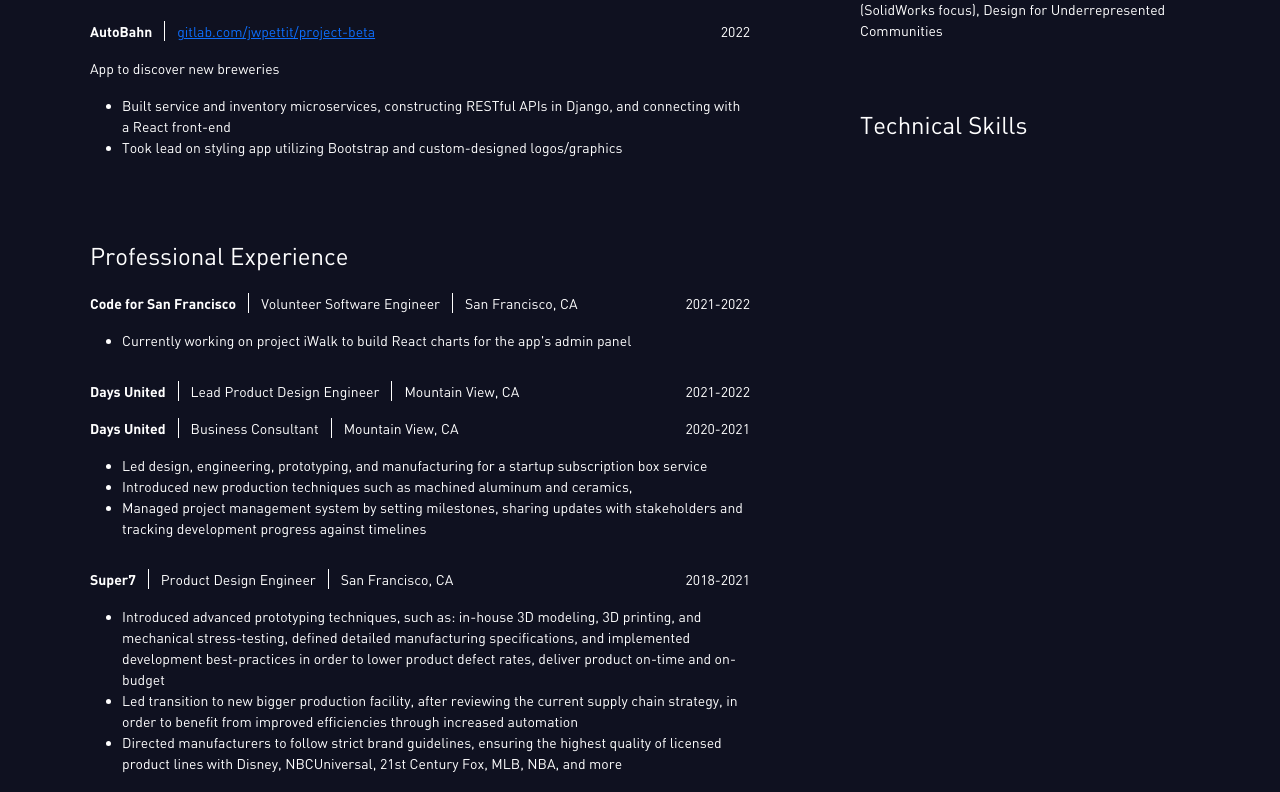
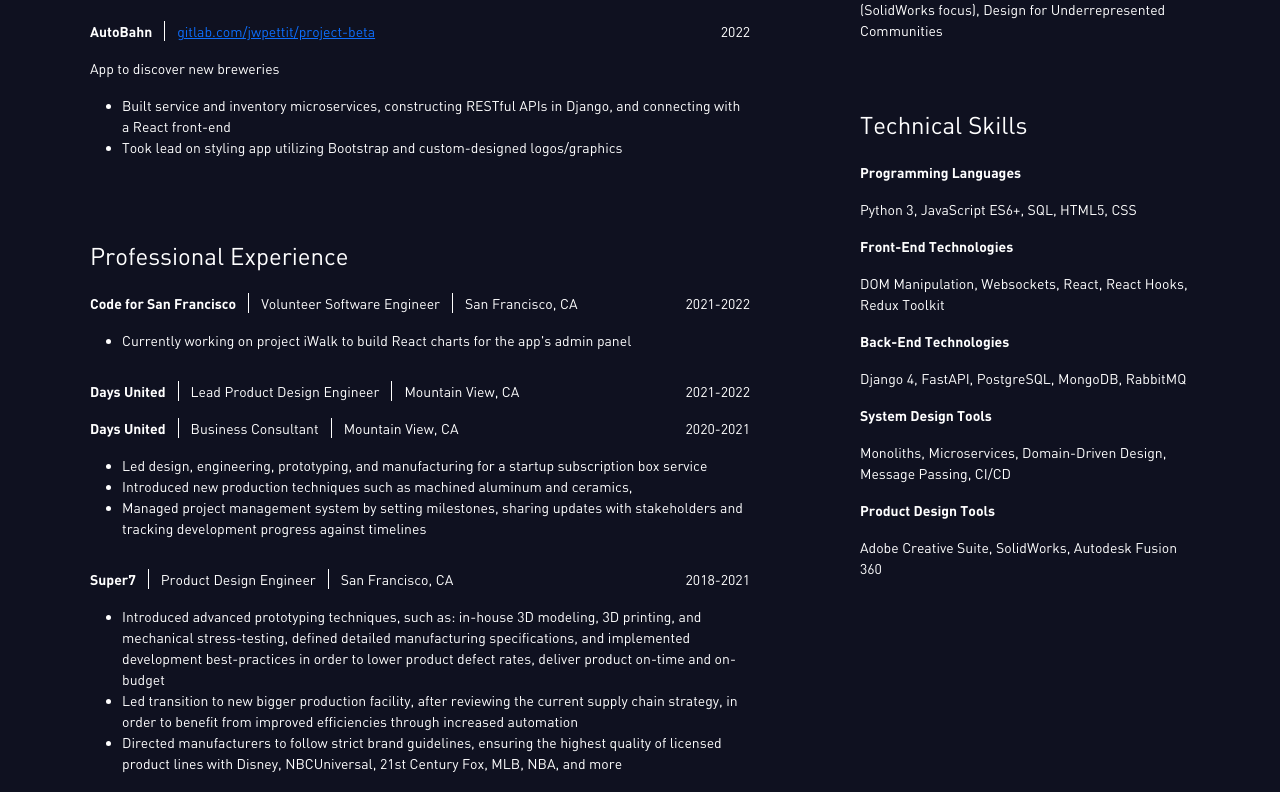
Before and after one commit to jwpettit/Portfolio-Website, a React (Create React App) app: page /about in a window 1280 px wide. Shown: the part 600-1392 px from the top of the page. Built offline with nearby package versions, Linux system fonts and the light colour scheme.

Commit message:
Resume all content in place

```diff
--- a/src/components/Resume.jsx
+++ b/src/components/Resume.jsx
@@ -412,6 +412,70 @@ export default function Resume() {
                     <div className="H4-Header">
                         <h4>Technical Skills</h4>
                     </div>
+
+                    <div className="Resume-Header-Container">
+                        <div className="Resume-Header-Title-Container">
+                            <div className="Resume-Body-Text-Bold">
+                                <p>Programming Languages</p>
+                            </div>
+                        </div>
+                    </div>
+                    <div className="Resume-Body-Text">
+                        <p>Python 3, JavaScript ES6+, SQL, HTML5, CSS</p>
+                    </div>
+
+                    <div className="Resume-Header-Container">
+                        <div className="Resume-Header-Title-Container">
+                            <div className="Resume-Body-Text-Bold">
+                                <p>Front-End Technologies</p>
+                            </div>
+                        </div>
+                    </div>
+                    <div className="Resume-Body-Text">
+                        <p>
+                            DOM Manipulation, Websockets, React, React Hooks,
+                            Redux Toolkit
+                        </p>
+                    </div>
+
+                    <div className="Resume-Header-Container">
+                        <div className="Resume-Header-Title-Container">
+                            <div className="Resume-Body-Text-Bold">
+                                <p>Back-End Technologies</p>
+                            </div>
+                        </div>
+                    </div>
+                    <div className="Resume-Body-Text">
+                        <p>Django 4, FastAPI, PostgreSQL, MongoDB, RabbitMQ</p>
+                    </div>
+
+                    <div className="Resume-Header-Container">
+                        <div className="Resume-Header-Title-Container">
+                            <div className="Resume-Body-Text-Bold">
+                                <p>System Design Tools</p>
+                            </div>
+                        </div>
+                    </div>
+                    <div className="Resume-Body-Text">
+                        <p>
+                            Monoliths, Microservices, Domain-Driven Design,
+                            Message Passing, CI/CD
+                        </p>
+                    </div>
+
+                    <div className="Resume-Header-Container">
+                        <div className="Resume-Header-Title-Container">
+                            <div className="Resume-Body-Text-Bold">
+                                <p>Product Design Tools</p>
+                            </div>
+                        </div>
+                    </div>
+                    <div className="Resume-Body-Text">
+                        <p>
+                            Adobe Creative Suite, SolidWorks, Autodesk Fusion
+                            360
+                        </p>
+                    </div>
                 </div>
             </div>
         </div>
```
